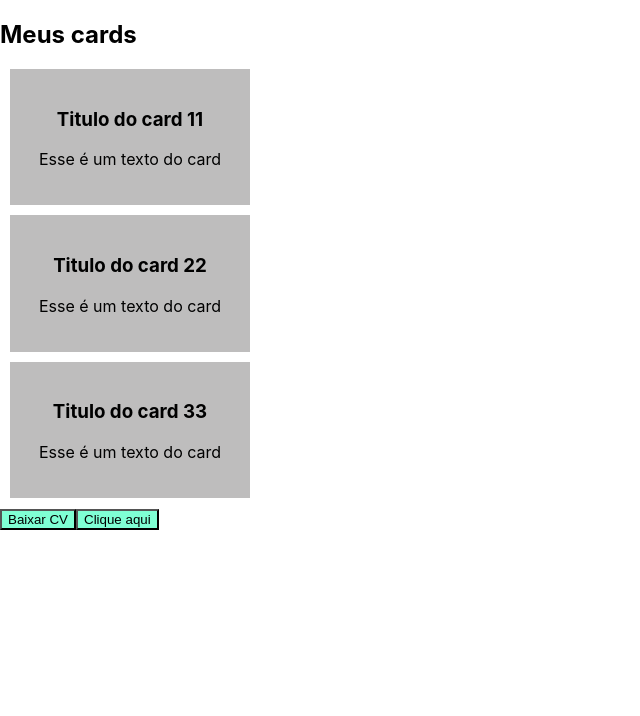
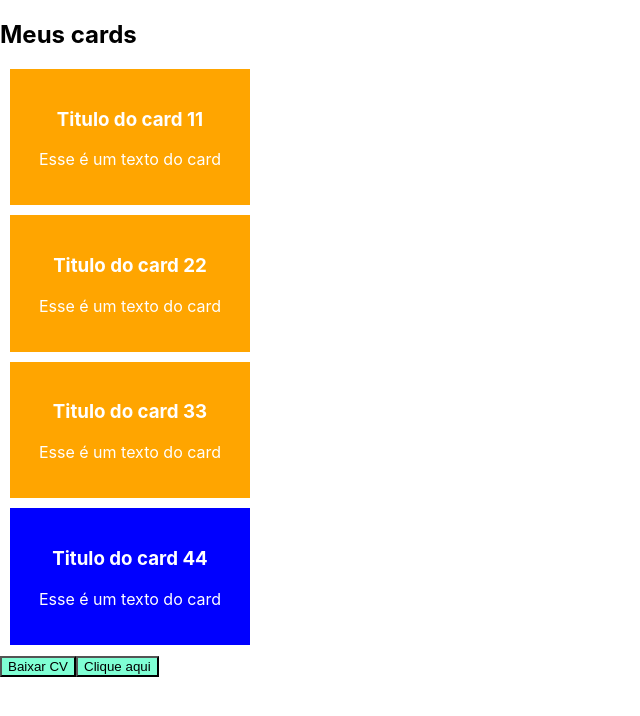
Before and after one commit to CalebeFelipe/react-base, a React (Create React App) app: page / in a window 1280 px wide. Shown: the top 716 px of the page, without its empty margins (0-640 px from the left). Built offline with nearby package versions, Linux system fonts and the light colour scheme.

Commit message:
feat: learning event with props

```diff
--- a/src/components/card/card.js
+++ b/src/components/card/card.js
@@ -1,12 +1,17 @@
 import React, { Component } from 'react'
 import './card.css'
 
-export const Card = ({children}) => {
+export const Card = ({children, bgColor, color, showCardColor}) => {
     return (
-        <div className='card'>
+        <div className='card' style={{backgroundColor: bgColor, color}} onClick={() => showCardColor(bgColor)}>
             {children}
         </div>
     )
+}
+
+Card.defaultProps = {
+    bgColor: 'orange',
+    color: 'white'
 }
 
 // export class CardClasse extends Component {
--- a/src/components/cards/cards.js
+++ b/src/components/cards/cards.js
@@ -16,6 +16,10 @@ const cardInfo = [
     }
 ]
 
+const showCardColor = (bgColor) => {
+    console.log(bgColor)
+}
+
 export const Cards = () => {
     return (
         <div>
@@ -23,12 +27,17 @@ export const Cards = () => {
             <div>
                 {
                     cardInfo.map(card => (
-                        <Card key={card.id}>
+                        <Card key={card.id} showCardColor={showCardColor}>
                             <h3>{card.title}</h3>
                             <p>Esse é um texto do card</p>
                         </Card>
                     ))
                 }
+
+                        <Card bgColor='blue' showCardColor={showCardColor}>
+                            <h3>Titulo do card 44</h3>
+                            <p>Esse é um texto do card</p>
+                        </Card>
             </div>
         </div>
     )
```
